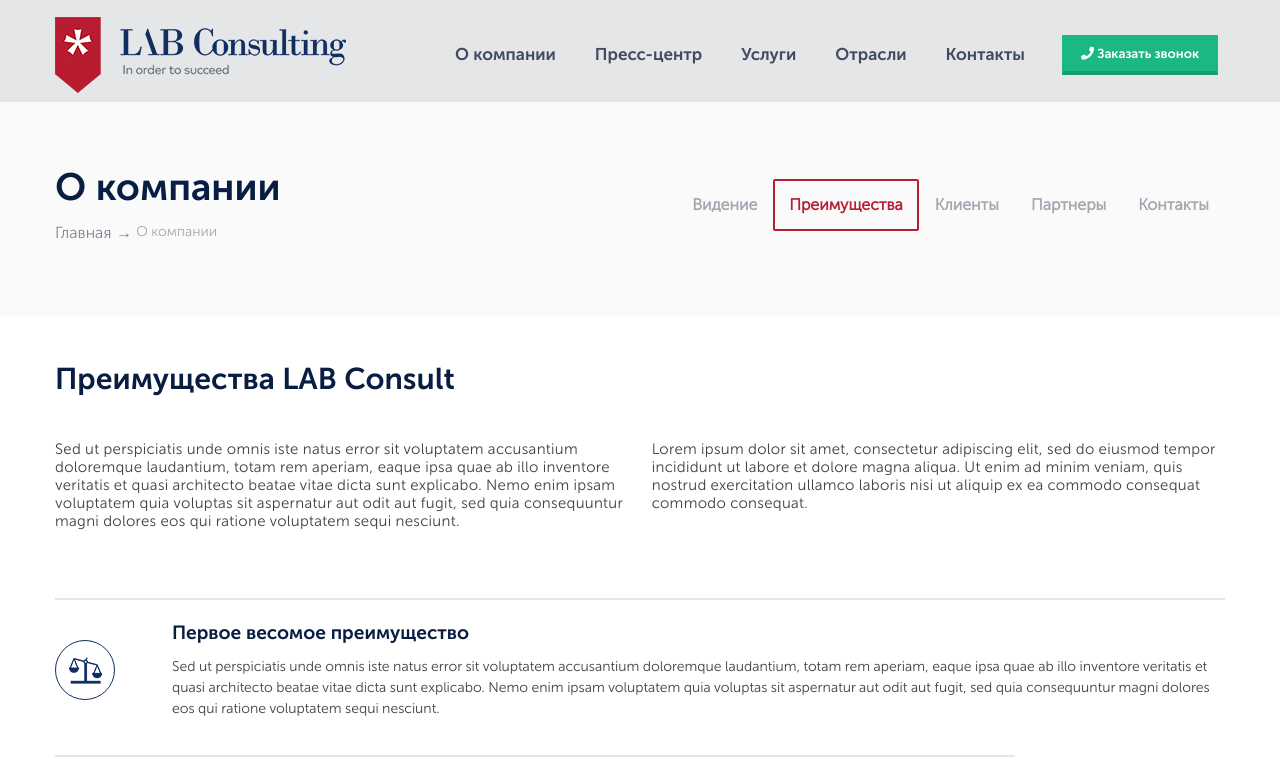
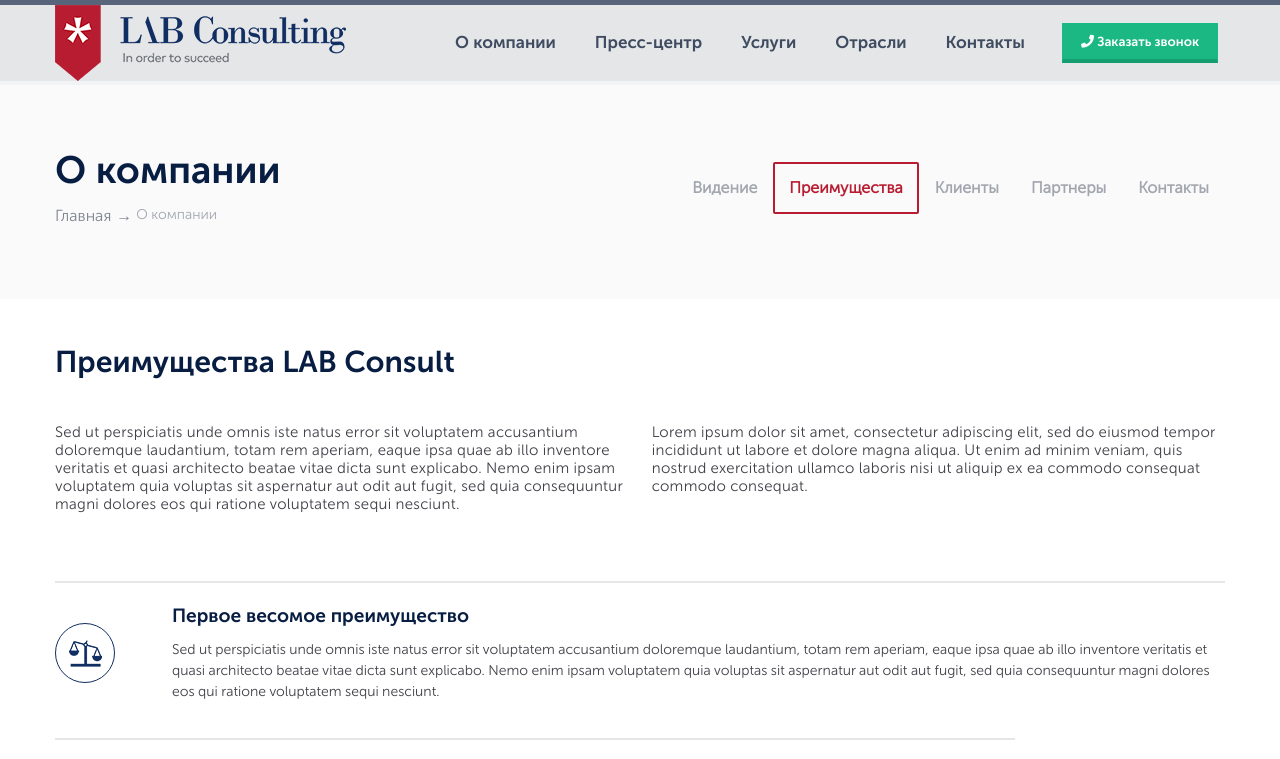
Before and after one commit to niminskiy/diploma-wayup, a plain HTML site: page about.html in a window 1280 px wide. Shown: the top 759 px of the page. Drawn offline with Linux system fonts and the light colour scheme.

Commit message:
Разобрались с хедером на внутренних страницах

```diff
--- a/about.html
+++ b/about.html
@@ -27,7 +27,7 @@
 </head>
 <body>
 	<header id="header-inner" class="header-inner">
-		<div class="navigation navigation_inner">
+		<div class="navigation-inner">
 			<div class="container">
 				<div class="row align-items-center">
 					<div class="col-lg-4">
--- a/css/main.css
+++ b/css/main.css
@@ -124,7 +124,6 @@ img {
 .header {
 	position: relative;
 	background: url('../img/bg_header.png') no-repeat center / cover;
-	border-top: 5px solid #58647a;
 }
 
 .header:before {
@@ -141,9 +140,11 @@ img {
 
 .navigation {
 	position: relative;
-	background-color: rgba(191,194,200,0.41);
-	box-shadow: 0 0 0 4px rgba(88,100,122,.1);
-	padding: 17px 0 5px;
+  background-color: rgba(191,194,200,0.41);
+  border-top: 5px solid #58647a;
+	box-shadow: 0 0 0 4px rgba(88,100,122,.08);
+  padding: 17px 0 5px;
+
 }
 
 .menu__item a {
@@ -582,12 +583,19 @@ img {
 
 /*---------About page---------*/
 
+.navigation-inner {
+  background-color: rgba(191,194,200,0.41);
+  border-top: 5px solid #58647a;
+  border-bottom: 4px solid rgba(88,100,122,.08);
+  background-clip: padding-box;
+}
+
 /* ---Discribe--- */
 
 .describe {
   padding: 63px 0 71px;
   background-color: #fafafb;
-  border-top: 4px solid #f1f1f3;
+  /* border-top: 4px solid #f1f1f3; */
   color: #a1a6af;
 }
 
```
Also changed, not shown: contacts.html (+1 -1 lines), services.html (+1 -1 lines).
